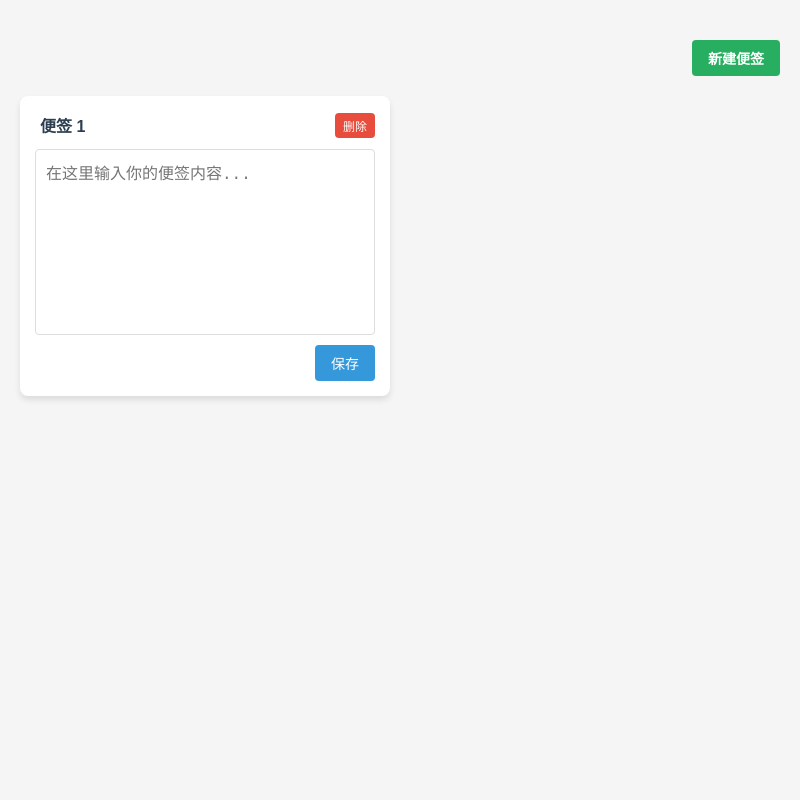
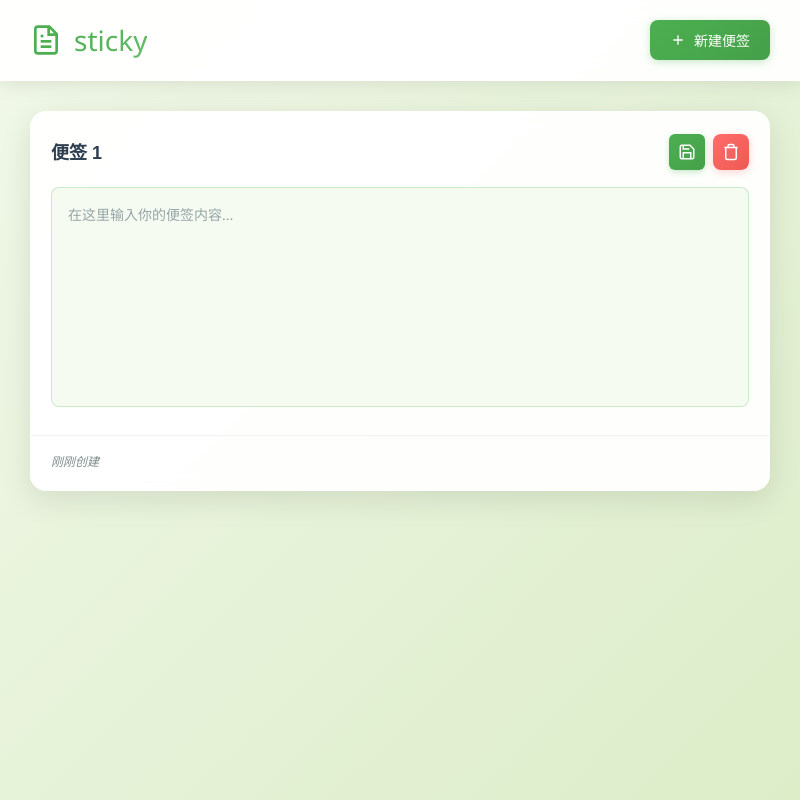
Before and after one commit to shuffleyxf/sticky, an Electron app: page index.html in a window 800 px wide. Drawn offline with Linux system fonts and the light colour scheme.

Commit message:
feat: implement server and enhance UI for sticky notes app
- Add Node.js server with static file serving and security checks
- Redesign UI with modern styling including gradients and shadows
- Improve note component with better layout and interactive elements
- Add SVG icons and hover effects for better user experience

```diff
--- a/index.html
+++ b/index.html
@@ -2,14 +2,31 @@
 <html>
 <head>
   <meta charset="UTF-8">
-  <title>便签应用</title>
+  <title>sticky</title>
   <link rel="stylesheet" href="styles.css">
 </head>
 <body>
   <div class="container">
-    <div class="controls">
-      <button id="newNoteBtn">新建便签</button>
-    </div>
+    <header class="app-header">
+      <div class="header-content">
+        <div class="app-title">
+          <svg class="app-icon" viewBox="0 0 24 24" fill="none" stroke="currentColor" stroke-width="2">
+            <path d="M14.5 2H6a2 2 0 0 0-2 2v16a2 2 0 0 0 2 2h12a2 2 0 0 0 2-2V7.5L14.5 2z"/>
+            <polyline points="14,2 14,8 20,8"/>
+            <line x1="16" y1="13" x2="8" y2="13"/>
+            <line x1="16" y1="17" x2="8" y2="17"/>
+            <polyline points="10,9 9,9 8,9"/>
+          </svg>
+          <h1>sticky</h1>
+        </div>
+        <button id="newNoteBtn" class="primary-btn">
+          <svg class="btn-icon" viewBox="0 0 24 24" fill="none" stroke="currentColor" stroke-width="2">
+            <path d="M12 5v14M5 12h14"/>
+          </svg>
+          新建便签
+        </button>
+      </div>
+    </header>
 
     <div id="notes-container" class="notes-container">
       <!-- 便签将通过JavaScript动态添加到这里 -->
@@ -19,12 +36,29 @@
     <template id="note-template">
       <div class="note-container" data-note-id="">
         <div class="note-header">
-          <input type="text" class="note-title-input" placeholder="便签标题">
-          <button class="delete-btn">删除</button>
+          <input type="text" class="note-title-input" placeholder="点击输入标题...">
+          <div class="note-actions">
+            <button class="action-btn save-btn" title="保存便签">
+              <svg class="btn-icon" viewBox="0 0 24 24" fill="none" stroke="currentColor" stroke-width="2">
+                <path d="M19 21H5a2 2 0 0 1-2-2V5a2 2 0 0 1 2-2h11l5 5v11a2 2 0 0 1-2 2z"/>
+                <polyline points="17,21 17,13 7,13 7,21"/>
+                <polyline points="7,3 7,8 15,8"/>
+              </svg>
+            </button>
+            <button class="action-btn delete-btn" title="删除便签">
+              <svg class="btn-icon" viewBox="0 0 24 24" fill="none" stroke="currentColor" stroke-width="2">
+                <path d="M3 6h18M19 6v14c0 1-1 2-2 2H7c-1 0-2-1-2-2V6M8 6V4c0-1 1-2 2-2h4c1 0 2 1 2 2v2"/>
+              </svg>
+            </button>
+          </div>
         </div>
-        <textarea class="note-content" placeholder="在这里输入你的便签内容..."></textarea>
-        <div class="buttons">
-          <button class="save-btn">保存</button>
+        <div class="note-body">
+          <textarea class="note-content" placeholder="在这里输入你的便签内容..."></textarea>
+        </div>
+        <div class="note-footer">
+          <div class="note-meta">
+            <span class="note-date">刚刚创建</span>
+          </div>
         </div>
       </div>
     </template>
--- /dev/null
+++ b/server.js
@@ -0,0 +1,68 @@
+const http = require('http');
+const fs = require('fs');
+const path = require('path');
+
+const server = http.createServer((req, res) => {
+  // 解析URL并移除查询参数
+  let parsedUrl = new URL(req.url, `http://localhost:${3000}`);
+  let filePath = parsedUrl.pathname;
+
+  // 如果是根路径，返回index.html
+  if (filePath === '/') {
+    filePath = '/index.html';
+  }
+
+  // 安全检查：防止路径遍历攻击
+  if (filePath.includes('..')) {
+    res.writeHead(403, { 'Content-Type': 'text/html' });
+    res.end('<h1>403 Forbidden</h1>', 'utf-8');
+    return;
+  }
+
+  // 构建完整的文件路径
+  const fullPath = path.join(__dirname, filePath);
+
+  const extname = String(path.extname(filePath)).toLowerCase();
+  const mimeTypes = {
+    '.html': 'text/html',
+    '.js': 'text/javascript',
+    '.css': 'text/css',
+    '.json': 'application/json',
+    '.png': 'image/png',
+    '.jpg': 'image/jpg',
+    '.gif': 'image/gif',
+    '.svg': 'image/svg+xml',
+    '.wav': 'audio/wav',
+    '.mp4': 'video/mp4',
+    '.woff': 'application/font-woff',
+    '.ttf': 'application/font-ttf',
+    '.eot': 'application/vnd.ms-fontobject',
+    '.otf': 'application/font-otf',
+    '.wasm': 'application/wasm'
+  };
+
+  const contentType = mimeTypes[extname] || 'application/octet-stream';
+
+  console.log(`Requesting: ${filePath} -> ${fullPath}`);
+
+  fs.readFile(fullPath, (error, content) => {
+    if (error) {
+      console.error(`Error reading file ${fullPath}:`, error.message);
+      if (error.code === 'ENOENT') {
+        res.writeHead(404, { 'Content-Type': 'text/html' });
+        res.end('<h1>404 Not Found</h1><p>File not found: ' + filePath + '</p>', 'utf-8');
+      } else {
+        res.writeHead(500);
+        res.end('Sorry, check with the site admin for error: ' + error.code + ' ..\n');
+      }
+    } else {
+      res.writeHead(200, { 'Content-Type': contentType });
+      res.end(content, 'utf-8');
+    }
+  });
+});
+
+const PORT = 3000;
+server.listen(PORT, () => {
+  console.log(`Server running at http://localhost:${PORT}/`);
+});
--- a/styles.css
+++ b/styles.css
@@ -6,105 +6,209 @@
 
 body {
   font-family: 'Segoe UI', Tahoma, Geneva, Verdana, sans-serif;
-  background-color: #f5f5f5;
+  background: linear-gradient(135deg, #F1F8E9 0%, #DCEDC8 100%);
   color: #333;
   min-height: 100vh;
-  padding: 20px 0;
+  margin: 0;
+  padding: 0;
 }
 
 .container {
   width: 100%;
-  max-width: 900px;
-  margin: 0 auto;
-  padding: 20px;
+  min-height: 100vh;
+  display: flex;
+  flex-direction: column;
 }
 
-h1 {
-  text-align: center;
-  margin-bottom: 20px;
-  color: #2c3e50;
+.app-header {
+  background: rgba(255, 255, 255, 0.95);
+  backdrop-filter: blur(10px);
+  border-bottom: 1px solid rgba(255, 255, 255, 0.2);
+  padding: 20px 0;
+  box-shadow: 0 2px 20px rgba(0, 0, 0, 0.1);
+  width: 100%;
 }
 
-.controls {
+.header-content {
   display: flex;
-  justify-content: flex-end;
-  margin-bottom: 20px;
+  justify-content: space-between;
+  align-items: center;
+  max-width: 1200px;
+  margin: 0 auto;
+  padding: 0 30px;
 }
 
-#newNoteBtn {
-  background-color: #27ae60;
-  color: white;
-  font-weight: bold;
+.app-title {
+  display: flex;
+  align-items: center;
+  gap: 12px;
 }
 
-#newNoteBtn:hover {
-  background-color: #219653;
+.app-icon {
+  width: 32px;
+  height: 32px;
+  color: #4CAF50;
 }
 
+.app-title h1 {
+  margin: 0;
+  font-size: 28px;
+  font-weight: 500;
+  color: #2E2E2E;
+  background: linear-gradient(135deg, #4CAF50, #66BB6A);
+  -webkit-background-clip: text;
+  -webkit-text-fill-color: transparent;
+  background-clip: text;
+}
+
+
+
 .notes-container {
+  flex: 1;
+  max-width: 1200px;
+  margin: 0 auto;
+  padding: 30px;
   display: grid;
-  grid-template-columns: repeat(auto-fill, minmax(280px, 1fr));
-  gap: 20px;
+  grid-template-columns: repeat(auto-fit, minmax(400px, 1fr));
+  gap: 24px;
+  align-content: start;
+  width: 100%;
+  box-sizing: border-box;
 }
 
 .note-container {
-  background-color: #fff;
-  border-radius: 8px;
-  box-shadow: 0 4px 6px rgba(0, 0, 0, 0.1);
-  padding: 15px;
+  background: rgba(255, 255, 255, 0.95);
+  backdrop-filter: blur(10px);
+  border-radius: 16px;
+  box-shadow: 0 8px 32px rgba(0, 0, 0, 0.1);
+  border: 1px solid rgba(255, 255, 255, 0.2);
   display: flex;
   flex-direction: column;
-  height: 300px;
+  height: 380px;
+  transition: all 0.3s cubic-bezier(0.4, 0, 0.2, 1);
+  position: relative;
+}
+
+.note-container:hover {
+  transform: translateY(-4px);
+  box-shadow: 0 12px 40px rgba(0, 0, 0, 0.15);
 }
 
 .note-header {
   display: flex;
   justify-content: space-between;
   align-items: center;
-  margin-bottom: 10px;
+  padding: 20px 20px 0 20px;
+  margin-bottom: 16px;
+}
+
+.note-actions {
+  display: flex;
+  gap: 8px;
 }
 
 .note-title-input {
-  font-weight: bold;
+  font-weight: 600;
   color: #2c3e50;
   border: none;
   background: transparent;
-  font-size: 16px;
-  width: 70%;
-  padding: 5px;
+  font-size: 18px;
+  flex: 1;
+  padding: 8px 0;
   outline: none;
+  border-bottom: 2px solid transparent;
+  transition: border-color 0.3s ease;
 }
 
 .note-title-input:focus {
-  border-bottom: 1px solid #3498db;
+  border-bottom-color: #4CAF50;
+}
+
+.note-title-input::placeholder {
+  color: #95a5a6;
+  font-weight: 400;
+}
+
+.action-btn {
+  width: 36px;
+  height: 36px;
+  border-radius: 8px;
+  border: none;
+  cursor: pointer;
+  display: flex;
+  align-items: center;
+  justify-content: center;
+  transition: all 0.3s cubic-bezier(0.4, 0, 0.2, 1);
+  position: relative;
+  overflow: hidden;
+}
+
+.action-btn .btn-icon {
+  width: 18px;
+  height: 18px;
 }
 
 .delete-btn {
-  background-color: #e74c3c;
+  background: linear-gradient(135deg, #ff6b6b, #ee5a52);
   color: white;
-  padding: 4px 8px;
-  font-size: 12px;
+  box-shadow: 0 2px 8px rgba(255, 107, 107, 0.3);
 }
 
 .delete-btn:hover {
-  background-color: #c0392b;
+  background: linear-gradient(135deg, #ee5a52, #ff6b6b);
+  box-shadow: 0 4px 12px rgba(255, 107, 107, 0.4);
+  transform: translateY(-1px);
+}
+
+.note-body {
+  flex: 1;
+  padding: 0 20px;
+  display: flex;
+  flex-direction: column;
 }
 
 .note-content {
   width: 100%;
-  flex-grow: 1;
-  padding: 10px;
-  border: 1px solid #ddd;
-  border-radius: 4px;
+  flex: 1;
+  max-height: 220px;
+  padding: 16px;
+  border: 1px solid rgba(76, 175, 80, 0.25);
+  border-radius: 8px;
   resize: none;
-  font-size: 16px;
-  margin-bottom: 10px;
+  font-size: 14px;
+  line-height: 1.6;
+  background: rgba(241, 248, 233, 0.6);
+  outline: none;
+  transition: all 0.3s ease;
+  font-family: inherit;
+  overflow-y: auto;
 }
 
-.buttons {
+.note-content:focus {
+  border-color: rgba(76, 175, 80, 0.5);
+  background: rgba(241, 248, 233, 0.8);
+}
+
+.note-content::placeholder {
+  color: #95a5a6;
+}
+
+.note-footer {
+  padding: 16px 20px 20px 20px;
+  border-top: 1px solid rgba(0, 0, 0, 0.05);
+  margin-top: auto;
+}
+
+.note-meta {
   display: flex;
-  justify-content: flex-end;
-  gap: 10px;
+  justify-content: space-between;
+  align-items: center;
+}
+
+.note-date {
+  font-size: 12px;
+  color: #7f8c8d;
+  font-style: italic;
 }
 
 button {
@@ -116,11 +220,72 @@ button {
   transition: background-color 0.3s;
 }
 
+.btn-icon {
+  width: 16px;
+  height: 16px;
+  flex-shrink: 0;
+}
+
 .save-btn {
-  background-color: #3498db;
+  background: linear-gradient(135deg, #4CAF50, #45A049);
   color: white;
+  border: none;
+  padding: 8px 16px;
+  border-radius: 6px;
+  cursor: pointer;
+  font-size: 14px;
+  font-weight: 500;
+  transition: all 0.3s ease;
+  box-shadow: 0 2px 6px rgba(76, 175, 80, 0.3);
 }
 
 .save-btn:hover {
-  background-color: #2980b9;
+  background: linear-gradient(135deg, #45A049, #388E3C);
+  box-shadow: 0 4px 12px rgba(76, 175, 80, 0.4);
+  transform: translateY(-1px);
 }
+
+.primary-btn {
+  background: linear-gradient(135deg, #4CAF50, #45A049);
+  color: white;
+  font-weight: 500;
+  box-shadow: 0 2px 8px rgba(76, 175, 80, 0.3);
+  border-radius: 8px;
+  padding: 10px 20px;
+  display: flex;
+  align-items: center;
+  gap: 8px;
+  transition: all 0.3s cubic-bezier(0.4, 0, 0.2, 1);
+  position: relative;
+  overflow: hidden;
+  border: none;
+  cursor: pointer;
+  font-size: 14px;
+}
+
+.primary-btn::before {
+  content: '';
+  position: absolute;
+  top: 0;
+  left: -100%;
+  width: 100%;
+  height: 100%;
+  background: linear-gradient(90deg, transparent, rgba(255,255,255,0.2), transparent);
+  transition: left 0.5s;
+}
+
+.primary-btn:hover {
+  background: linear-gradient(135deg, #45A049, #388E3C);
+  box-shadow: 0 4px 12px rgba(76, 175, 80, 0.4);
+  transform: translateY(-1px);
+}
+
+.primary-btn:hover::before {
+  left: 100%;
+}
+
+.primary-btn:active {
+  background: linear-gradient(135deg, #388E3C, #2E7D32);
+  box-shadow: 0 2px 6px rgba(76, 175, 80, 0.3);
+  transform: translateY(0);
+}
```
Also changed, not shown: main.js (+6 -1 lines), favicon.ico (added).
